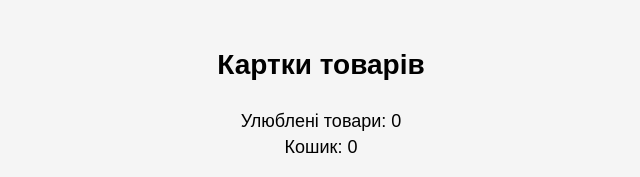
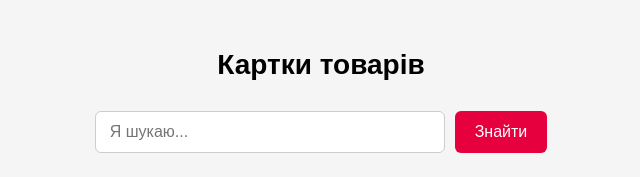
Before and after one commit to EnigFa/HW_ComponentStyle, a React (Vite) app: page / in a window 1280 px wide. Shown: the top 177 px of the page, without its empty margins (319-959 px from the left). Built offline with nearby package versions, Linux system fonts and the light colour scheme.

Commit message:
Added search logic

```diff
--- a/src/App.css
+++ b/src/App.css
@@ -10,6 +10,37 @@
   text-align: center;
   margin-bottom: 30px;
   font-size: 28px;
+}
+
+.search-block {
+  display: flex;
+  justify-content: center;
+  gap: 10px;
+  margin-bottom: 25px;
+}
+
+.search-block input {
+  width: 350px;
+  height: 42px;
+  padding: 0 14px;
+  border: 1px solid #cccccc;
+  border-radius: 6px;
+  font-size: 16px;
+}
+
+.search-button {
+  height: 42px;
+  padding: 0 20px;
+  border: none;
+  border-radius: 6px;
+  background-color: #e6003d;
+  color: white;
+  font-size: 16px;
+  cursor: pointer;
+}
+
+.search-button:hover {
+  background-color: #c40033;
 }
 
 .products-list {
@@ -131,6 +162,7 @@
 .cart-button:hover {
   background-color: #c40033;
 }
+
 .top-info {
   text-align: center;
   margin-bottom: 20px;
@@ -153,3 +185,10 @@
 .favorite-button:hover {
   color: #e6003d;
 }
+
+.empty-message {
+  text-align: center;
+  margin-top: 40px;
+  font-size: 22px;
+  color: #555555;
+}
--- a/src/App.tsx
+++ b/src/App.tsx
@@ -1,37 +1,16 @@
 import { useEffect, useState } from "react";
 import "./App.css";
 import ProductCard from "./components/ProductCard";
+import Search from "./components/Search";
+import { ProductProvider, useProductContext } from "./context/ProductContext";
 import type { ProductType } from "./types/ProductType";
 import type { CartItemType } from "./types/CartItemType";
 
-function App() {
-  const product1: ProductType = {
-    id: 1,
-    title: "Навушники Esperanza EH187K Black",
-    image: "https://i.allo.ua/media/catalog/product/cache/3/small_image/212x184/9df78eab33525d08d6e5fb8d27136e95/e/h/eh187k_black.webp",
-    price: 229,
-    oldPrice: 0,
-    discountPercent: 5,
-    monoPercent: 5,
-    rating: 2,
-    reviewsCount: 1,
-    isFavorite: false,
-    hasAction: true
-  };
-
-  const product2: ProductType = {
-    id: 2,
-    title: "Навушники Canyon GTWS2 Orange",
-    image: "https://i.allo.ua/media/catalog/product/cache/3/small_image/212x184/9df78eab33525d08d6e5fb8d27136e95/c/n/cnd-gtws2o_.webp",
-    price: 549,
-    oldPrice: 899,
-    discountPercent: 39,
-    monoPercent: 0,
-    rating: 4,
-    reviewsCount: 24,
-    isFavorite: false,
-    hasAction: false
-  };
+function AppContent() {
+  const {
+    foundProducts,
+    hasSearched
+  } = useProductContext();
 
   const [favorites, setFavorites] = useState<ProductType[]>([]);
   const [cart, setCart] = useState<CartItemType[]>([]);
@@ -89,11 +68,11 @@ function App() {
     }
   };
 
-  const products: ProductType[] = [product1, product2];
-
   return (
       <div className="app">
         <h1>Картки товарів</h1>
+
+        <Search />
 
         <div className="top-info">
           <p>Улюблені товари: {favorites.length}</p>
@@ -104,8 +83,13 @@ function App() {
           </p>
         </div>
 
+        {hasSearched && foundProducts.length === 0 ? (
+            <p className="empty-message">
+              Нічого не знайдено
+            </p>
+        ) : (
             <div className="products-list">
-          {products.map((product) => (
+              {foundProducts.map((product) => (
                   <ProductCard
                       key={product.id}
                       product={product}
@@ -115,8 +99,17 @@ function App() {
                   />
               ))}
             </div>
+        )}
       </div>
   );
 }
 
+function App() {
+  return (
+      <ProductProvider>
+        <AppContent />
+      </ProductProvider>
+  );
+}
+
 export default App;
--- /dev/null
+++ b/src/components/Search.tsx
@@ -0,0 +1,29 @@
+import { useProductContext } from "../context/ProductContext";
+
+function Search() {
+    const {
+        searchValue,
+        setSearchValue,
+        searchProducts
+    } = useProductContext();
+
+    return (
+        <div className="search-block">
+            <input
+                type="text"
+                value={searchValue}
+                placeholder="Я шукаю..."
+                onChange={(event) => setSearchValue(event.target.value)}
+            />
+
+            <button
+                className="search-button"
+                onClick={searchProducts}
+            >
+                Знайти
+            </button>
+        </div>
+    );
+}
+
+export default Search;
--- /dev/null
+++ b/src/context/ProductContext.tsx
@@ -0,0 +1,89 @@
+import { createContext, useContext, useState } from "react";
+import type { ReactNode } from "react";
+import type { ProductType } from "../types/ProductType";
+
+type ProductContextType = {
+    products: ProductType[];
+    foundProducts: ProductType[];
+    searchValue: string;
+    setSearchValue: (value: string) => void;
+    searchProducts: () => void;
+    hasSearched: boolean;
+};
+
+type ProductProviderPropsType = {
+    children: ReactNode;
+};
+
+const products: ProductType[] = [
+    {
+        id: 1,
+        title: "Навушники Esperanza EH187K Black",
+        image: "https://i.allo.ua/media/catalog/product/cache/3/small_image/212x184/9df78eab33525d08d6e5fb8d27136e95/e/h/eh187k_black.webp",
+        price: 229,
+        oldPrice: 0,
+        discountPercent: 5,
+        monoPercent: 5,
+        rating: 2,
+        reviewsCount: 1,
+        isFavorite: false,
+        hasAction: true
+    },
+    {
+        id: 2,
+        title: "Навушники Canyon GTWS2 Orange",
+        image: "https://i.allo.ua/media/catalog/product/cache/3/small_image/212x184/9df78eab33525d08d6e5fb8d27136e95/c/n/cnd-gtws2o_.webp",
+        price: 549,
+        oldPrice: 899,
+        discountPercent: 39,
+        monoPercent: 0,
+        rating: 4,
+        reviewsCount: 24,
+        isFavorite: false,
+        hasAction: false
+    }
+];
+
+const ProductContext = createContext<ProductContextType | null>(null);
+
+export function ProductProvider(prop: ProductProviderPropsType) {
+    const [foundProducts, setFoundProducts] = useState<ProductType[]>(products);
+    const [searchValue, setSearchValue] = useState("");
+    const [hasSearched, setHasSearched] = useState(false);
+
+    const searchProducts = () => {
+        const searchText = searchValue.toLowerCase().trim();
+
+        const filteredProducts = products.filter((product) => {
+            return product.title.toLowerCase().includes(searchText);
+        });
+
+        setFoundProducts(filteredProducts);
+        setHasSearched(true);
+    };
+
+    return (
+        <ProductContext.Provider
+            value={{
+                products,
+                foundProducts,
+                searchValue,
+                setSearchValue,
+                searchProducts,
+                hasSearched
+            }}
+        >
+            {prop.children}
+        </ProductContext.Provider>
+    );
+}
+
+export function useProductContext() {
+    const context = useContext(ProductContext);
+
+    if (!context) {
+        throw new Error("useProductContext must be used inside ProductProvider");
+    }
+
+    return context;
+}
```
Lines whose indentation alone changed are shown as unchanged.
